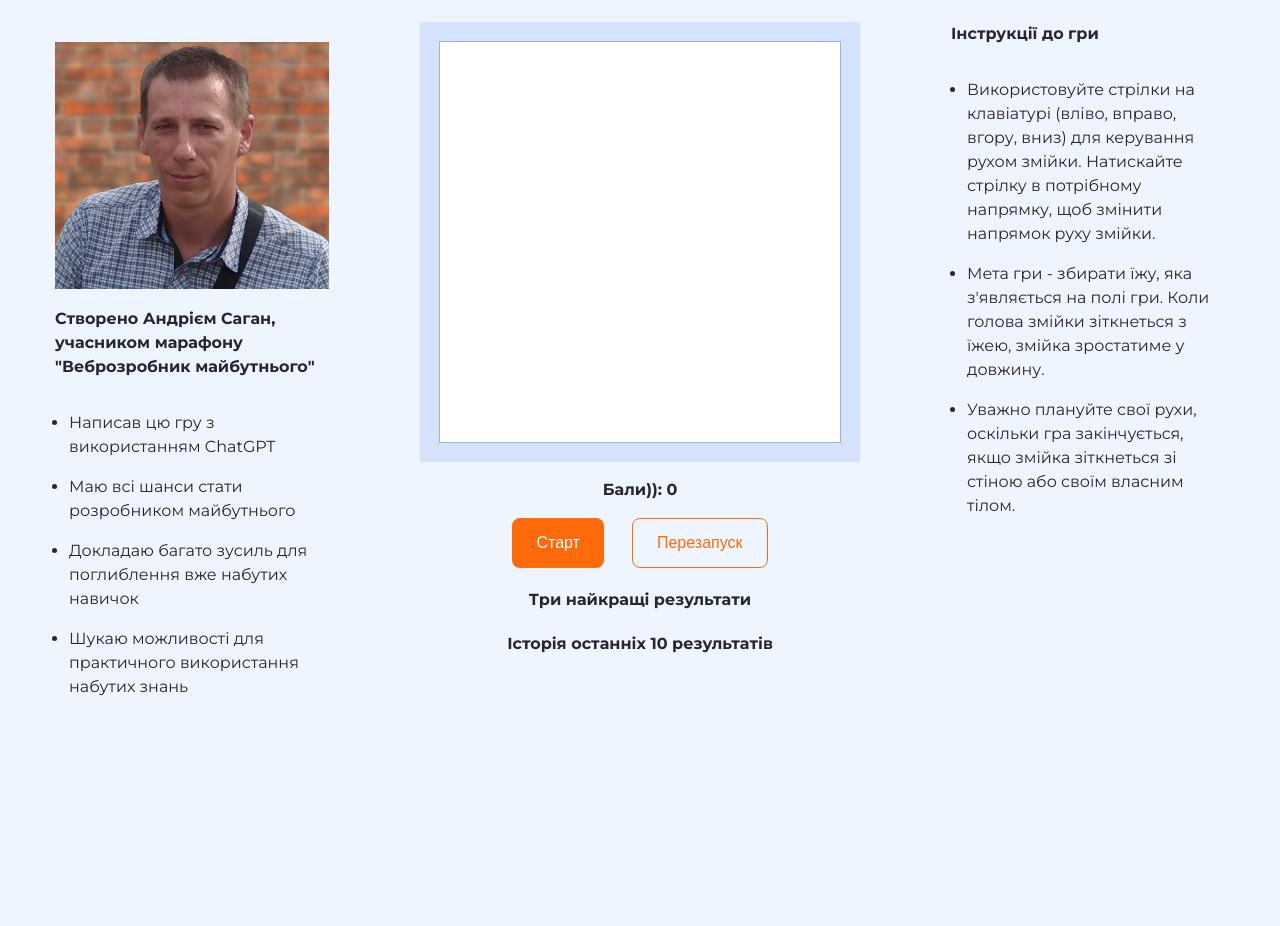
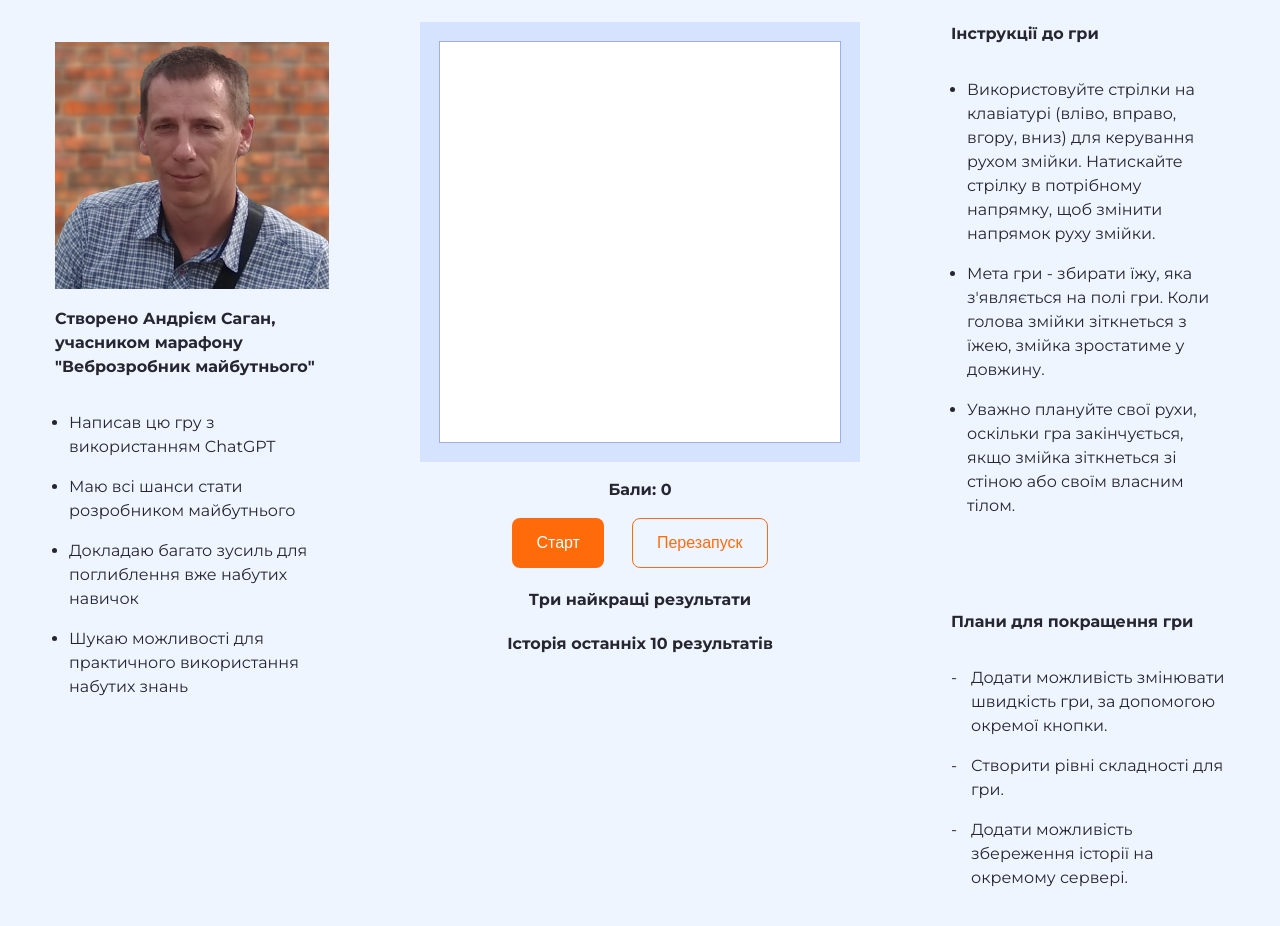
Before and after one commit to AndriySagan/Snake-game, a plain HTML site: page index.html in a window 1280 px wide. Shown: the part 118-1044 px from the top of the page. Before the commit the page ends 885 px from the top, so only its background shows below. Drawn offline with Linux system fonts and the light colour scheme.

Commit message:
Додав плани для покращення гри

```diff
--- a/css/styles.css
+++ b/css/styles.css
@@ -186,3 +186,33 @@ body {
   font-size: 24px;
   z-index: 1; /* Додайте це, щоб текст був видимим над полем гри, поки не зрозумів як це працює */
 }
+
+.improvement-plans-title {
+  color: #262630;
+  font-size: 16px;
+  font-weight: 700;
+  line-height: 24px; /* 150% */
+  margin-bottom: 32px;
+  margin-top: 92px;
+}
+
+.improvement-plans-list {
+  padding-left: 0px;
+  list-style-type: none;
+}
+
+.improvement-plans-list-item {
+  color: #262630;
+  font-size: 16px;
+  font-weight: 400;
+  line-height: 24px; /* 150% */
+  margin-bottom: 16px;
+  position: relative;
+  padding-left: 20px; /* Встановити відступ для тексту після маркера */
+}
+
+.improvement-plans-list-item::before {
+  content: "-"; /* Замінити маркер на тире */
+  position: absolute;
+  left: 0;
+}
--- a/index.html
+++ b/index.html
@@ -71,6 +71,15 @@
                     зіткнеться зі стіною або
                     своїм власним тілом.</li>
             </ul>
+            <div class="improvement-plans">
+                <h3 class="improvement-plans-title">Плани для покращення гри</h3>
+                <ul class="improvement-plans-list">
+                    <li class="improvement-plans-list-item">Додати можливість змінювати швидкість гри, за допомогою
+                        окремої кнопки.</li>
+                    <li class="improvement-plans-list-item">Створити рівні складності для гри.</li>
+                    <li class="improvement-plans-list-item">Додати можливість збереження історії на окремому сервері.
+                    </li>
+            </div>
         </div>
     </div>
     <script src="/js/game.js"></script>
--- a/js/game.js
+++ b/js/game.js
@@ -43,7 +43,7 @@ function draw() {
   ctx.drawImage(foodImg, food.x * gridSize, food.y * gridSize);
 
   // Малювання балів
-  scoreDisplay.textContent = `Бали)): ${score}`;
+  scoreDisplay.textContent = `Бали: ${score}`;
 }
 
 // Функція оновлення гри
```
